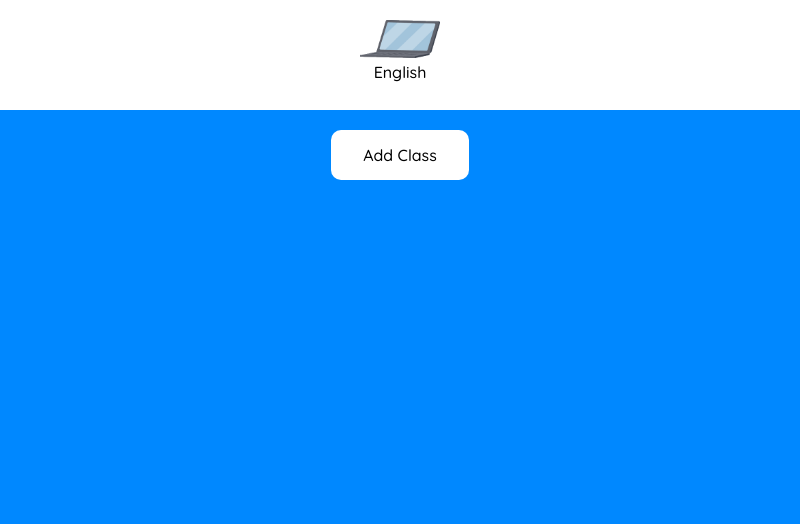
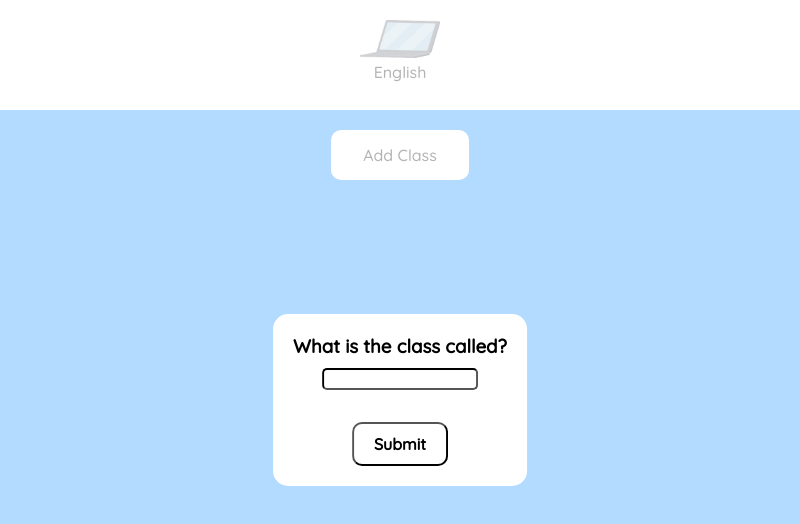
Before and after one commit to Schmenns/class-organizer, an Electron app: page src/index.html in a window 800 px wide. Both pictures are taken after a click on the button "Add Class". Drawn offline with Linux system fonts and the light colour scheme.

Commit message:
Ask function and other things

```diff
--- a/src/index.css
+++ b/src/index.css
@@ -1,13 +1,14 @@
 @import url('https://fonts.googleapis.com/css2?family=Quicksand:wght@500&display=swap');
 
 body {
-  font-family: -apple-system, BlinkMacSystemFont, "Segoe UI", Roboto, Helvetica, Arial, sans-serif;
+  font-family: 'Quicksand', sans-serif;
   margin: 0px;
   background-color: #08f;
   overflow: hidden;
-  font-family: 'Quicksand', sans-serif;
   text-align: center;
+  user-select: none;
 }
+br { user-select: none; }
 
 #class-container {
   width: 100%;
@@ -24,7 +25,6 @@ body {
   margin: 20px;
   padding-bottom: 16px;
   transition: .3s ease-out;
-  user-select: none;
 }
 .class:hover { transform: scale(1.1); cursor: pointer; }
 .class img { width: 80px; }
@@ -35,8 +35,7 @@ body {
 ::-webkit-scrollbar-thumb:hover { background: #666; }
 ::-webkit-scrollbar-thumb:active { background: #444; }
 
-/* USE AN H1 OR SOMETHING */
-button {
+#class-add {
   border: none;
   background-color: #fff;
   padding: 15px 32px;
@@ -48,5 +47,66 @@ button {
   transition: .3s ease-out;
   margin-top: 20px;
 }
-button:focus { outline:0; }
+*:focus { outline: none; }
 button:hover { transform: scale(1.1); }
+
+#ask-container {
+  position: absolute;
+  left: 0px;
+  top: 0px;
+  width: 100%;
+  height: 100vh;
+  z-index: 999;
+}
+#ask-subcontainer {
+  position: absolute;
+  /* top and left puts the top left corner in the middle */
+  top: 50%;
+  left: 50%;
+  /* transform moves it 50% of its width left and 50% of its height up so its centered */
+  transform: translate( -50%, -50% );
+  text-align: center;
+
+  padding: 20px;
+  background-color: #fff;
+  border-radius: 15px;
+}
+#ask-background {
+  background-color: #fff;
+  opacity: 0.7;
+  width: 100%;
+  height: 100%;
+}
+#ask-text {
+  user-select: none;
+  margin: 0px;
+  padding-bottom: 10px;
+}
+#ask-input {
+  border-color: black;
+  border-radius: 5px;
+  font-family: 'Quicksand', sans-serif;
+}
+#ask-image-input-label {
+  background-color: #fff;
+  border-color: #000;
+  font-weight: bold;
+
+  font-size: 16px;
+  margin-top: 5px;
+  border-radius: 5px;
+  font-family: 'Quicksand', sans-serif;
+  transition: .3s ease-out;
+}
+#ask-submit {
+  background-color: #fff;
+  border-color: #000;
+  font-weight: bold;
+  padding: 10px 20px;
+  margin-top: 12px;
+
+  font-size: 16px;
+  border-radius: 10px;
+  font-family: 'Quicksand', sans-serif;
+  transition: .3s ease-out;
+}
--- a/src/index.html
+++ b/src/index.html
@@ -16,7 +16,7 @@
 
   <div id='class-container'></div>
 
-  <button id='add-class'>Add Class</button>
+  <button id='class-add'>Add Class</button>
 
 </body>
 
--- a/src/script.js
+++ b/src/script.js
@@ -1,5 +1,7 @@
 const { BrowserWindowProxy } = require('electron');
 const electron = require('electron');
+
+const addClass = document.querySelector('#class-add');
 
 class Class {
   constructor(subject, url) {
@@ -11,8 +13,33 @@ class Class {
 }
 
 let classes = [
-  { label: 'English', url: 'https://meet.google.com' },
+  { label: 'English', url: 'https://meet.google.com/hsq-jqob-nmu' },
 ];
+
+const ask = question => {
+  const container = Object.assign(document.createElement('div'), { id: 'ask-container' });
+  const subcontainer = Object.assign(document.createElement('div'), { id: 'ask-subcontainer' });
+  const background = Object.assign(document.createElement('div'), { id: 'ask-background' });
+
+  const text = Object.assign(document.createElement('h3'), { id: 'ask-text', innerText: question });
+  const input = Object.assign(document.createElement('input'), { id: 'ask-input' });
+
+  const imageInput = Object.assign(document.createElement('input'), { id: 'ask-image-input', type: 'file' });
+  const imageInputLabel = Object.assign(document.createElement('label'), { id: 'ask-image-input-label', for: 'ask-image-input' });
+  imageInputLabel.onclick = () => imageInput.click();
+
+  const submit = Object.assign(document.createElement('button'), { id: 'ask-submit', innerText: 'Submit' })
+
+  subcontainer.append(text, input, document.createElement('br'), imageInputLabel, document.createElement('br'), submit);
+  container.append(background, subcontainer);
+
+  document.body.append(container);
+
+  submit.onclick = () => {
+    console.log('eodgijkm')
+    container.remove();
+  }
+}
 
 window.onload = () => {
   const container = document.querySelector('#class-container');
@@ -33,3 +60,11 @@ window.onload = () => {
     subcontainer.onclick = () => electron.ipcRenderer.send('load-url', c.url); // Runs the code to change the url in index.js
   });
 };
+
+
+addClass.onclick = () => {
+  ask('What is the class called?')
+  document.querySelector('#ask-submit').onclick = () => {
+    document.querySelector('#ask-container').remove;
+  }
+}
```
